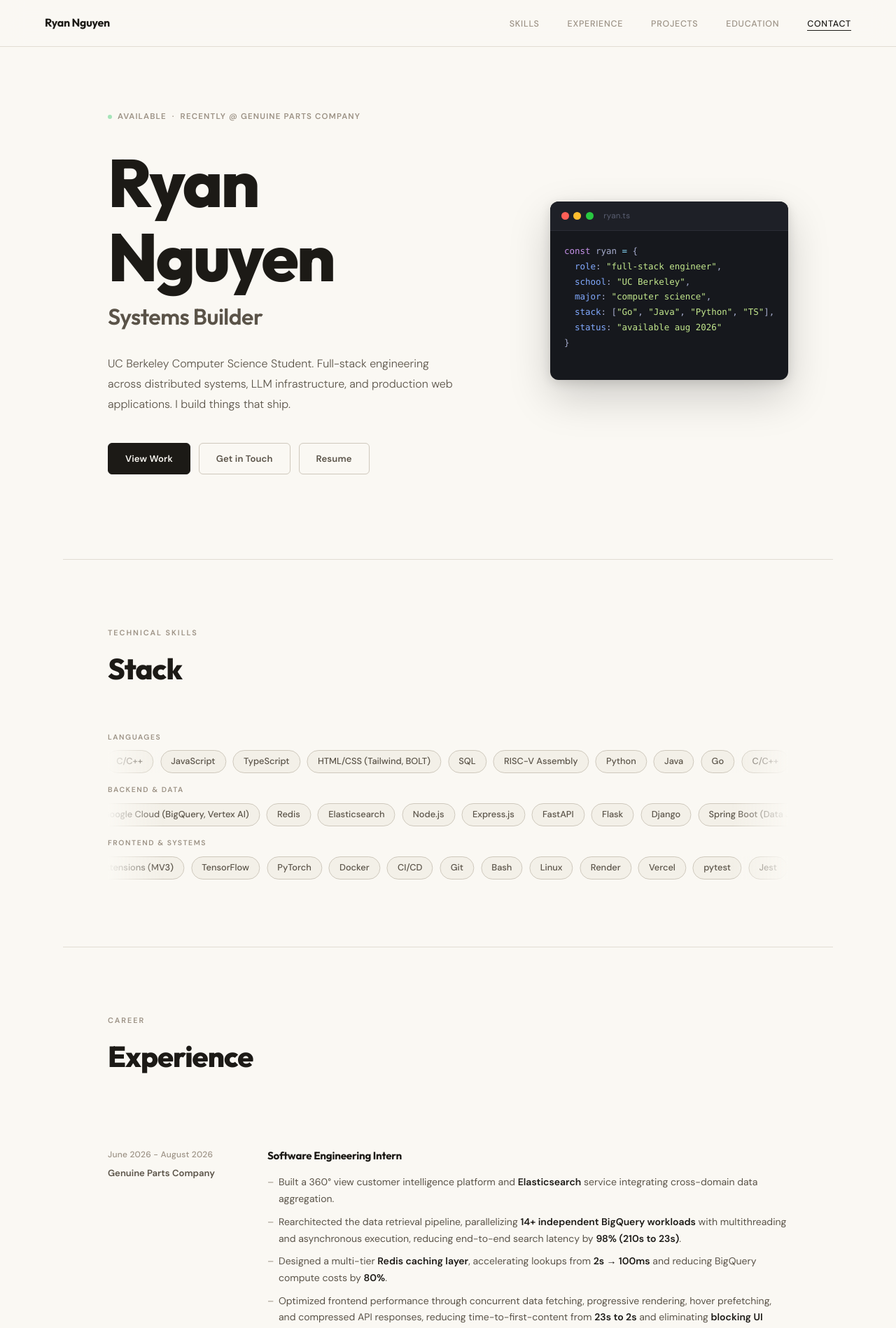
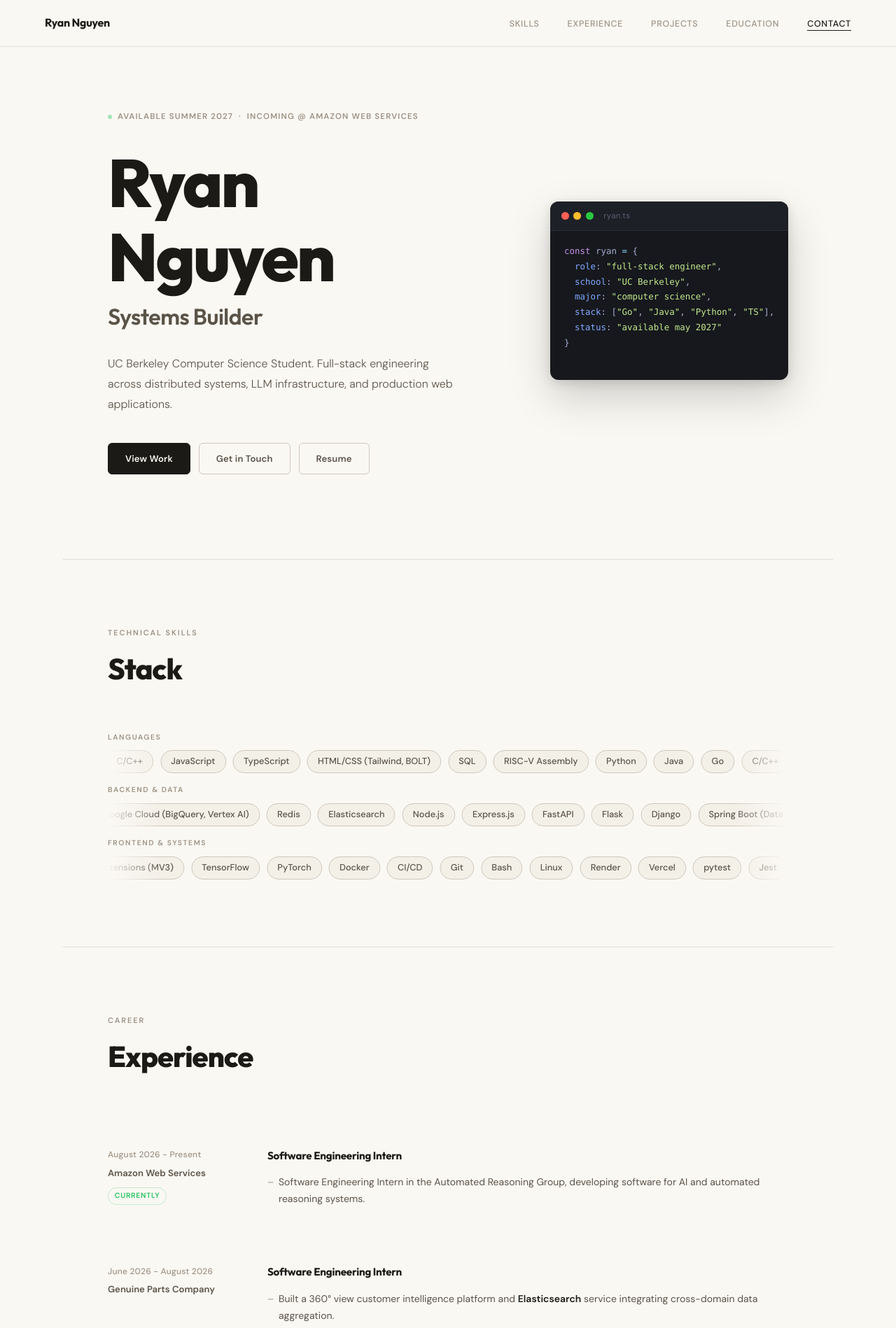
Before and after one commit to RyanTN8/portfolio, a React (Vite) app: page / in a window 1280 px wide. Shown: the top 1898 px of the page at 70% size. Built offline with nearby package versions, Linux system fonts and the light colour scheme.

Commit message:
added the zon to experiences

```diff
--- a/src/components/Experience.tsx
+++ b/src/components/Experience.tsx
@@ -9,6 +9,15 @@ interface Job {
 }
 
 const jobs: Job[] = [
+  {
+    dates: 'August 2026 - Present',
+    company: 'Amazon Web Services',
+    badge: { label: 'Currently', incoming: true },
+    role: 'Software Engineering Intern',
+    bullets: [
+      <>Software Engineering Intern in the Automated Reasoning Group, developing software for AI and automated reasoning systems.</>,
+    ],
+  },
   {
     dates: 'June 2026 - August 2026',
     company: 'Genuine Parts Company',
--- a/src/components/Hero.tsx
+++ b/src/components/Hero.tsx
@@ -8,7 +8,7 @@ const lines = [
   { tokens: [{ t: '  school', c: 'tk-key' }, { t: ': ', c: 'tk-plain' }, { t: '"UC Berkeley"', c: 'tk-str' }, { t: ',', c: 'tk-plain' }] },
   { tokens: [{ t: '  major', c: 'tk-key' }, { t: ': ', c: 'tk-plain' }, { t: '"computer science"', c: 'tk-str' }, { t: ',', c: 'tk-plain' }] },
   { tokens: [{ t: '  stack', c: 'tk-key' }, { t: ': [', c: 'tk-plain' }, { t: '"Go"', c: 'tk-str' }, { t: ', ', c: 'tk-plain' }, { t: '"Java"', c: 'tk-str' }, { t: ', ', c: 'tk-plain' }, { t: '"Python"', c: 'tk-str' }, { t: ', ', c: 'tk-plain' }, { t: '"TS"', c: 'tk-str' }, { t: '],', c: 'tk-plain' }] },
-  { tokens: [{ t: '  status', c: 'tk-key' }, { t: ': ', c: 'tk-plain' }, { t: '"available aug 2026"', c: 'tk-str' }] },
+  { tokens: [{ t: '  status', c: 'tk-key' }, { t: ': ', c: 'tk-plain' }, { t: '"available may 2027"', c: 'tk-str' }] },
   { tokens: [{ t: '}', c: 'tk-plain' }] },
 ]
 
@@ -85,7 +85,7 @@ export default function Hero() {
         <div>
           <div className="hero-badge">
             <div className="hero-badge-dot" />
-            Available &nbsp;·&nbsp; Recently @ Genuine Parts Company
+            Available Summer 2027 &nbsp;·&nbsp; Incoming @ Amazon Web Services
           </div>
           <h1 className="hero-name">Ryan<br />Nguyen</h1>
           <div className="hero-role-line">
@@ -93,7 +93,7 @@ export default function Hero() {
           </div>
           <p className="hero-desc">
             UC Berkeley Computer Science Student. Full-stack engineering across distributed systems, LLM
-            infrastructure, and production web applications. I build things that ship.
+            infrastructure, and production web applications.
           </p>
           <div className="hero-cta">
             <a href="#projects" className="btn btn-solid">View Work</a>
```
